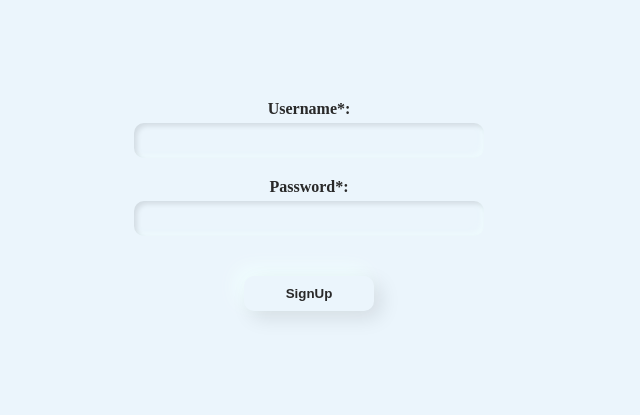
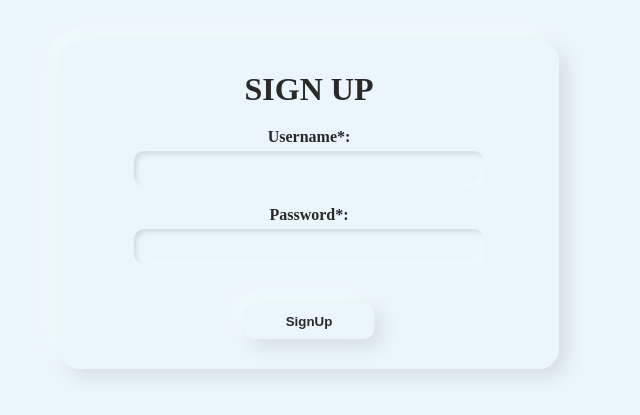
Before and after one commit to Jagdeep-Sing/learning-react-reusable-forms, a React (Create React App) app: page / in a window 1280 px wide. Shown: the part 195-610 px from the top of the page, without its empty margins (331-971 px from the left). Built offline with nearby package versions, Linux system fonts and the light colour scheme.

Commit message:
Validations for input & password

```diff
--- a/src/App.js
+++ b/src/App.js
@@ -21,17 +21,26 @@ function App() {
 
     for (let i = 0; i < inputRefs.current.length; i++) {
       const valid = inputRefs.current[i].current.validate();
-      console.log(valid)
+      if (!valid) {
+        isValid = false;
+      }
+    }
+
+    if (!isValid) {
+      return
     }
   }
   return (
     <div className="App">
-      <form onSubmit={submitForm}>
+      <form onSubmit={submitForm} className="form">
+        <h1>SIGN UP</h1>
         <InputField
           ref={inputRefs.current[0]}
           name ="username"
           label = "Username*:"
+          type="text"
           onChange = {handleChange}
+          validation={"required|min:6|max:12"}
         />
 
         <InputField
@@ -39,6 +48,8 @@ function App() {
           name ="password"
           label = "Password*:"
           onChange = {handleChange}
+          type="password"
+          validation={"required|min:8"}
         />
         <button type="submit">SignUp</button>
       </form>
--- a/src/Components/InputField.js
+++ b/src/Components/InputField.js
@@ -3,13 +3,49 @@ import React, {forwardRef, useImperativeHandle} from "react";
 const InputField = forwardRef(
     (props, ref) => {
         const [value, setValue] = React.useState("");
+        const [error, setError] = React.useState("");
 
         const handleChange = (event) => {
             setValue(event.target.value)
+            setError("")
             props.onChange(event.target.name, event.target.value)
         }
 
         const validate = () => {
+            // return true if is valid
+            // else return false
+            if (props.validation) {
+                const rules = props.validation.split("|");
+
+                for (let i = 0; i < rules.length; i++) {
+                    const current = rules[i];
+
+                    if (current === "required") {
+                        if (!value) {
+                            setError("This field cannot be empty")
+                            return false;
+                        }
+                    }
+
+                    const pair = current.split(":");
+                    switch(pair[0]) {
+                        case "min":
+                            if (value.length < pair[1]) {
+                                setError(`Must be ${pair[1]} characters long`)
+                                return false
+                            }
+                            break;
+                        case "max":
+                            if (value.length > pair[1]) {
+                                setError(`must not longer than ${pair[1]}`)
+                                return false
+                            }
+                            break;
+                        default:
+                            break;
+                    }
+                }
+            }
             return true;
         }
 
@@ -32,6 +68,11 @@ const InputField = forwardRef(
             value={props.value ? props.value : value}
             autoComplete={props.autoComplete}
             />
+            {error && (
+                <p className="error">
+                    {error}
+                </p>
+            )}
         </div>
         )
     }
@@ -40,9 +81,10 @@ const InputField = forwardRef(
 InputField.defaultProps = {
     placeholder: "",
     name: "",
-    type: "text",
+    type: "",
     value: "",
-    autoComplete: "off"
+    autoComplete: "off",
+    validation : ""
 }
 
 export default InputField;
```
